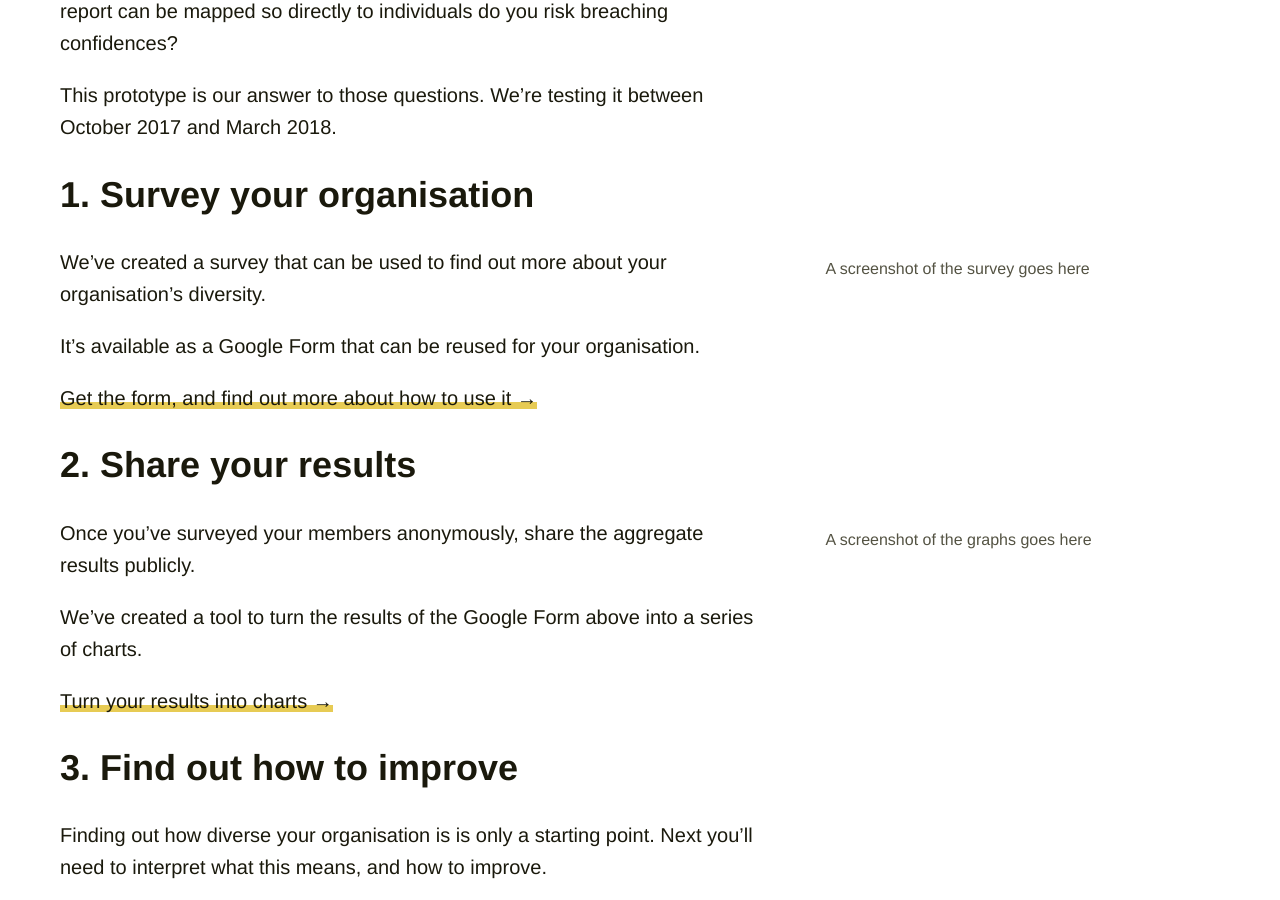
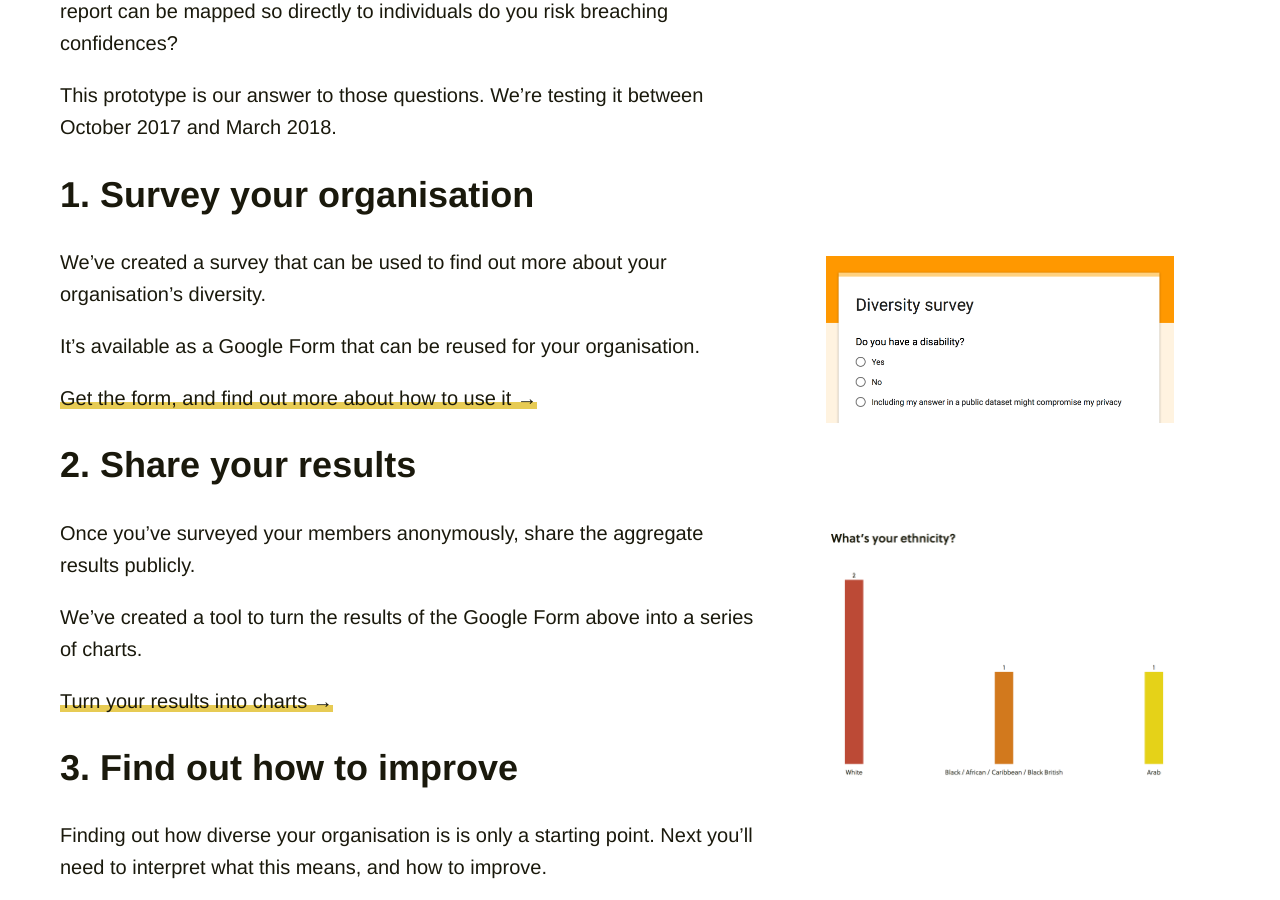
Before and after one commit to Doteveryone/diversity-tool-microsite, a Jekyll site: the page built from index.md, in a window 1280 px wide and 900 px high, scrolled down 691 px. Built offline with Jekyll 4.4.1, drawn with Linux system fonts in a browser that asks for light colours.

Commit message:
Add example screenshots

```diff
--- a/index.md
+++ b/index.md
@@ -14,7 +14,7 @@
 
 ## 1. Survey your organisation
 
-<aside>A screenshot of the survey goes here</aside>
+<aside><img src="/images/survey-screenshot.png" alt="A screenshot of one of the survey questions"></aside>
 
 We've created a survey that can be used to find out more about your organisation's diversity.
 
@@ -24,7 +24,7 @@
 
 ## 2. Share your results
 
-<aside>A screenshot of the graphs goes here</aside>
+<aside><img src="/images/graph-screenshot.png" alt="One of the questions visualised"></aside>
 
 Once you've surveyed your members anonymously, share the aggregate results publicly.
 
```
Also changed, not shown: images/graph-screenshot.png (added), images/survey-screenshot.png (added).
